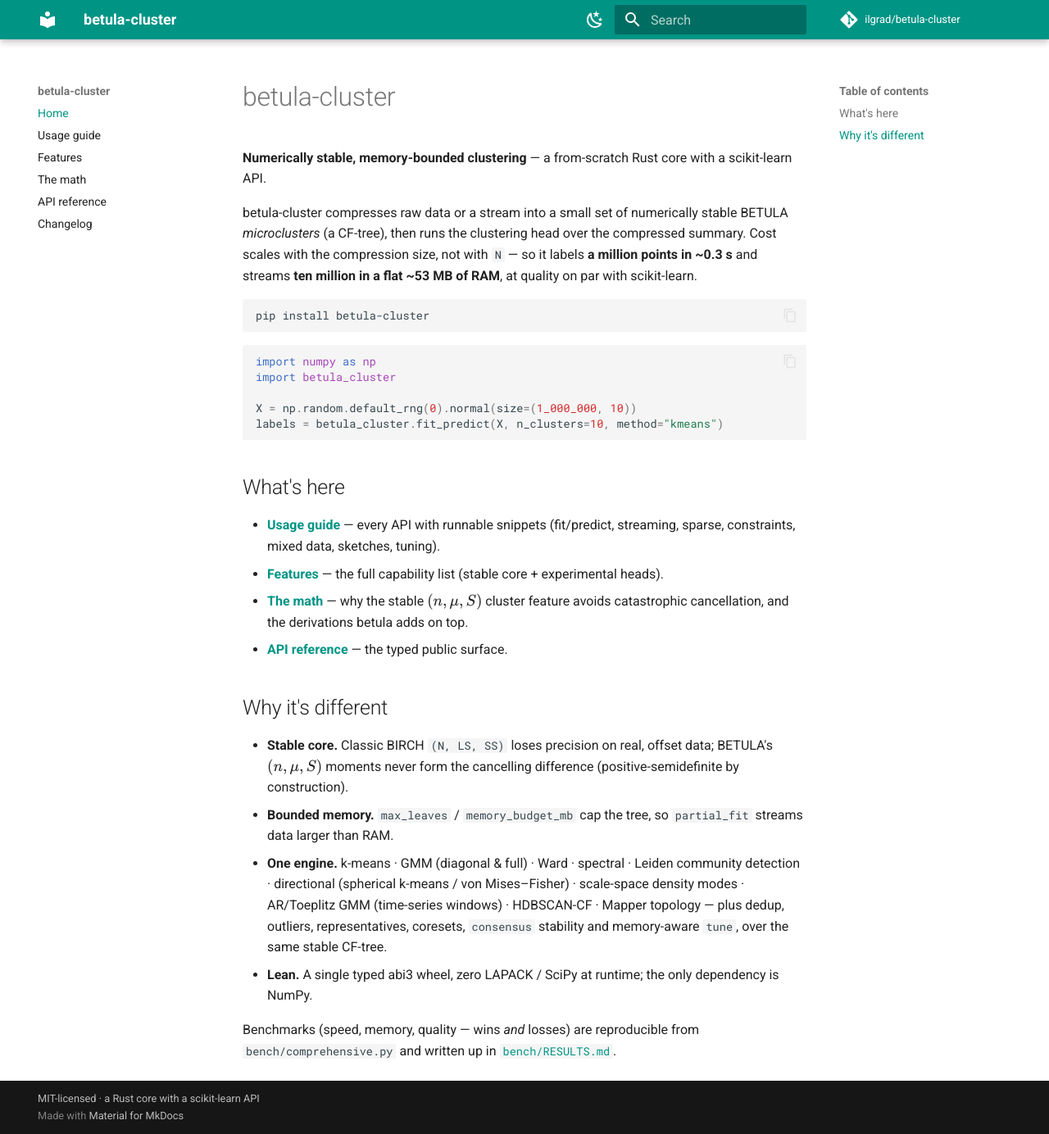
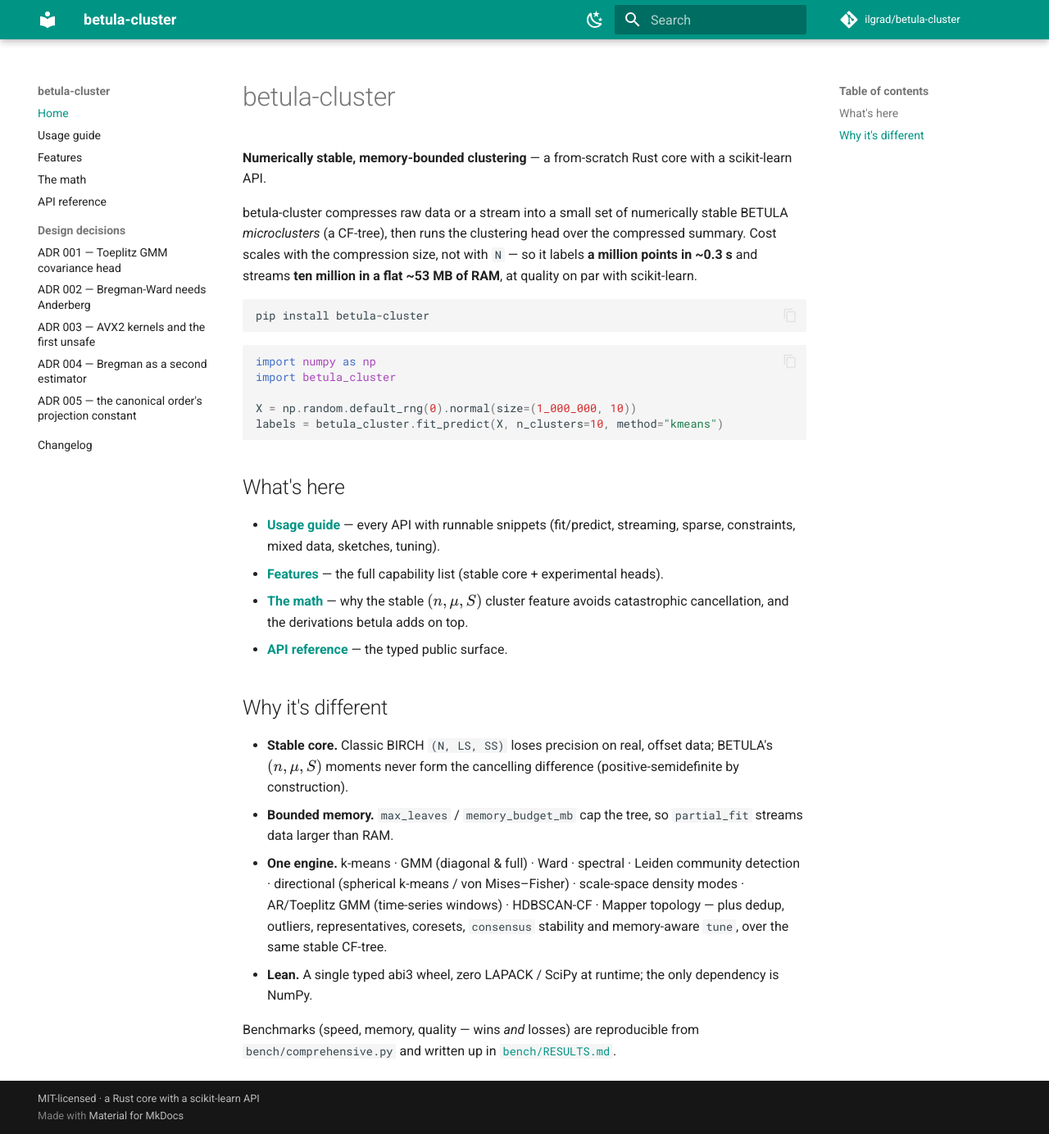
Before and after one commit to ilgrad/betula-cluster, an MkDocs documentation site: the page built from docs/index.md, in a window 1280 px wide and 1384 px high. Shown: the whole window at 82% size. Built offline with MkDocs 1.6.1 and Material for MkDocs 9.7.7, drawn with Linux system fonts in a browser that asks for light colours; comment, search, counter and statistics services are not loaded.

Commit message:
docs: put the five ADRs in the site navigation
The ADRs were reachable only through inline links inside FEATURES, MATH and
USAGE, so a reader browsing the documentation site had no way to discover that
the design records exist. They were built and served all along; only the nav
entry was missing.

```diff
--- a/mkdocs.yml
+++ b/mkdocs.yml
@@ -59,4 +59,10 @@ nav:
   - Features: FEATURES.md
   - The math: MATH.md
   - API reference: api.md
+  - Design decisions:
+      - "ADR 001 — Toeplitz GMM covariance head": adr/001-gmm-toeplitz.md
+      - "ADR 002 — Bregman-Ward needs Anderberg": adr/002-bregman-ward-anderberg.md
+      - "ADR 003 — AVX2 kernels and the first unsafe": adr/003-avx2-kernels-unsafe.md
+      - "ADR 004 — Bregman as a second estimator": adr/004-bregman-public-api.md
+      - "ADR 005 — the canonical order's projection constant": adr/005-canonical-order-projection-seed.md
   - Changelog: changelog.md
```
